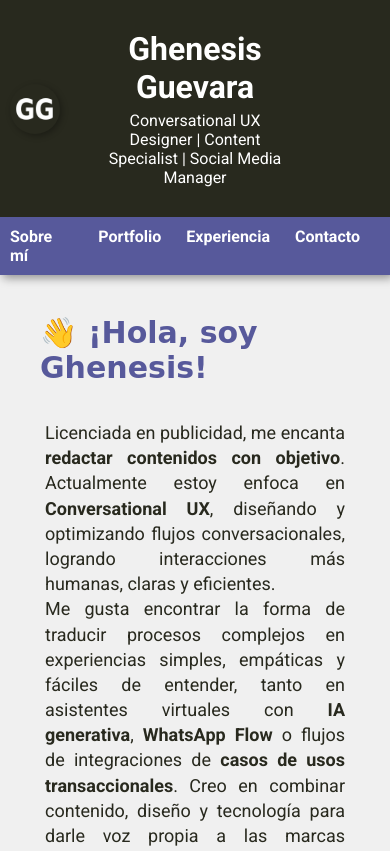
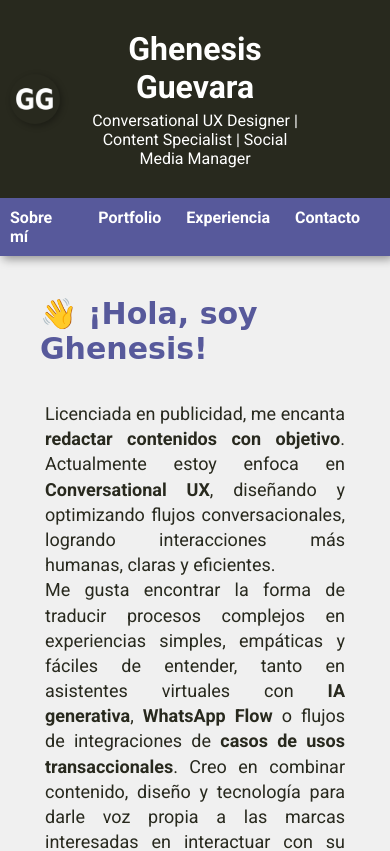
Before and after one commit to GheneG/TalentoTech, a plain HTML site: page index.html in a window 390 px wide. Shown: the top 851 px of the page. Drawn offline with Linux system fonts and the light colour scheme.

Commit message:
mejora en header responsive

```diff
--- a/CSS/styles.css
+++ b/CSS/styles.css
@@ -334,6 +334,9 @@ button:hover{
     font-size: 30px;
 }
 @media (max-width: 768px) {
+    header{
+    grid-template-columns: 1fr 3fr 1fr;
+    }
     .Tipos {
         width: 90%;
         height: auto;
```
